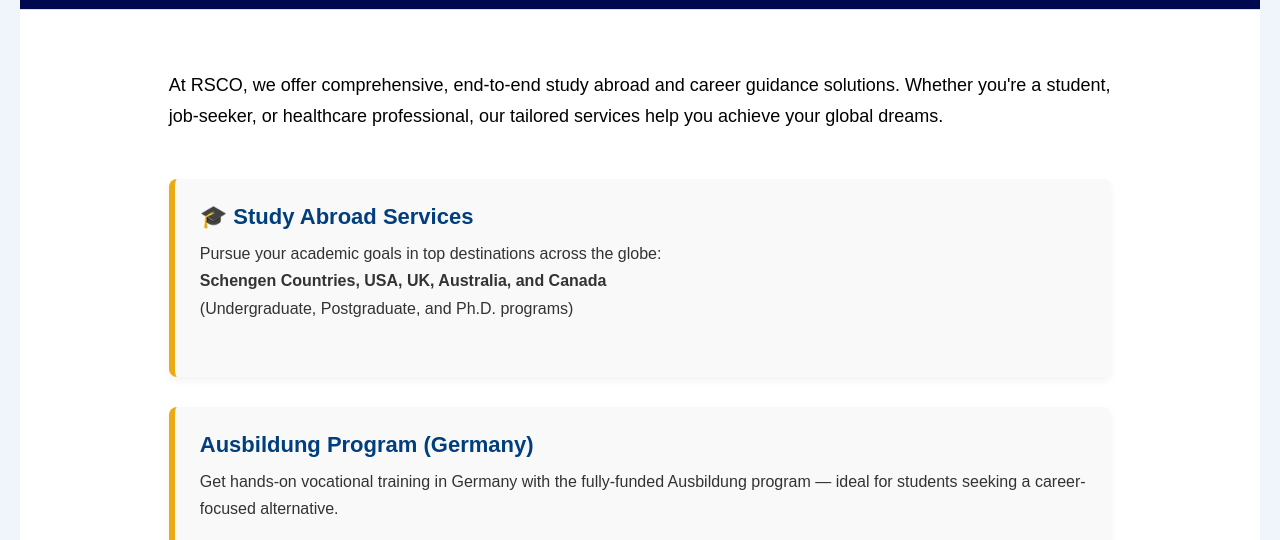
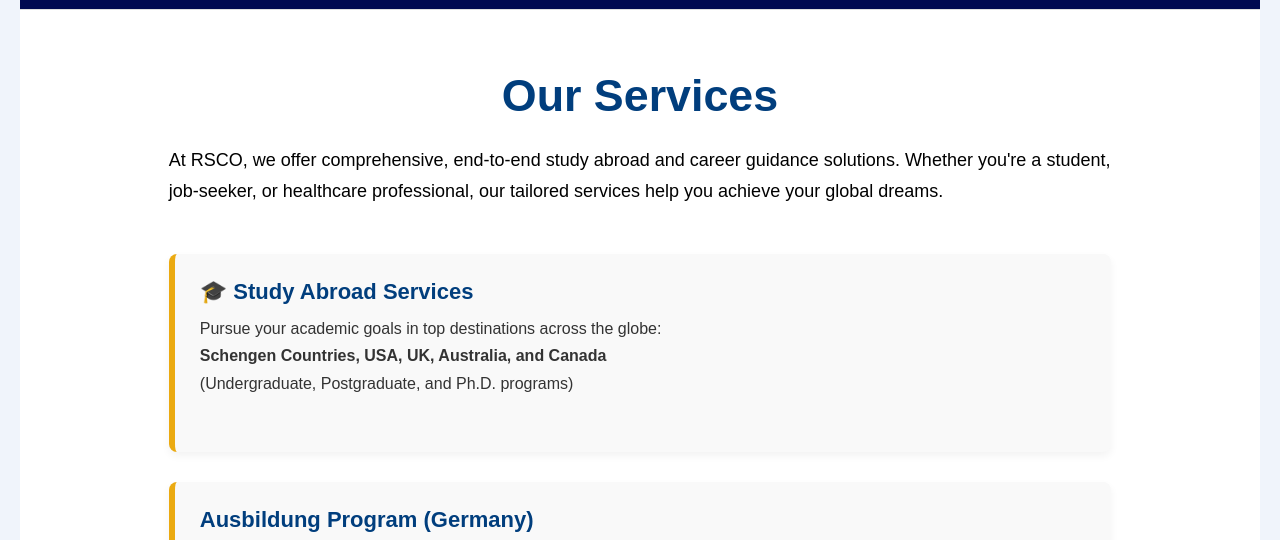
Before and after one commit to tusharikasuman/RSCO, a plain HTML site: page services.html in a window 1280 px wide. Shown: the part 215-755 px from the top of the page. Drawn offline with Linux system fonts and the light colour scheme.

Commit message:
Services

```diff
--- a/index.css
+++ b/index.css
@@ -451,6 +451,14 @@ body {
   background-color: #ffffff;
 }
 
+.services-section h1 {
+  font-size: 2.8rem;
+  color: #013e7d;
+  margin-bottom: 1.5rem;
+  text-align: center;
+  font-weight: 700;
+}
+
 .services-section p {
   font-size: 18px;
   line-height: 1.7;
--- a/services.html
+++ b/services.html
@@ -31,6 +31,7 @@
 
     <!-- Services Section -->
     <section class="services-section">
+        <h1>Our Services</h1>
         <p>
             At RSCO, we offer comprehensive, end-to-end study abroad and career guidance solutions.
             Whether you're a student, job-seeker, or healthcare professional, our tailored services help you achieve your global dreams.
```
